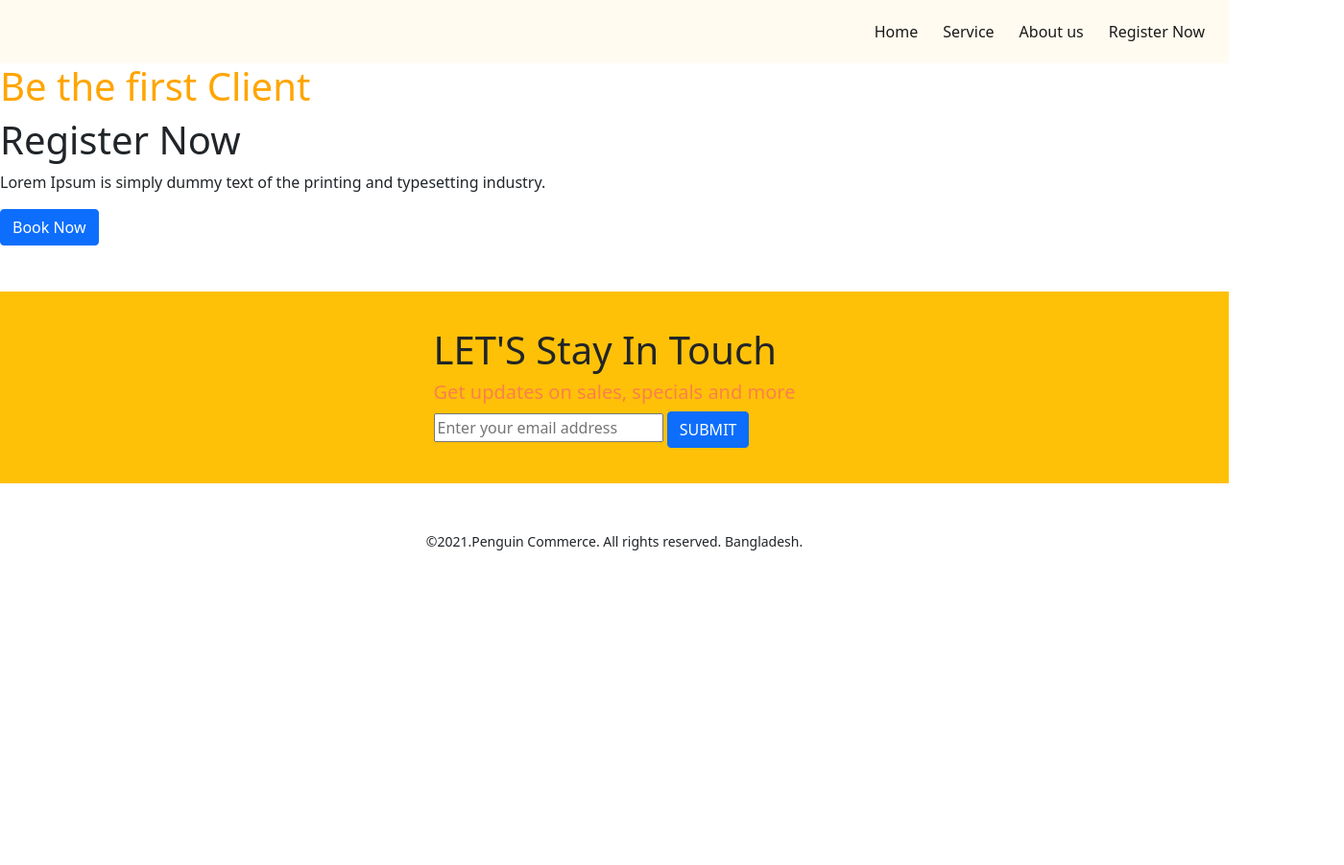
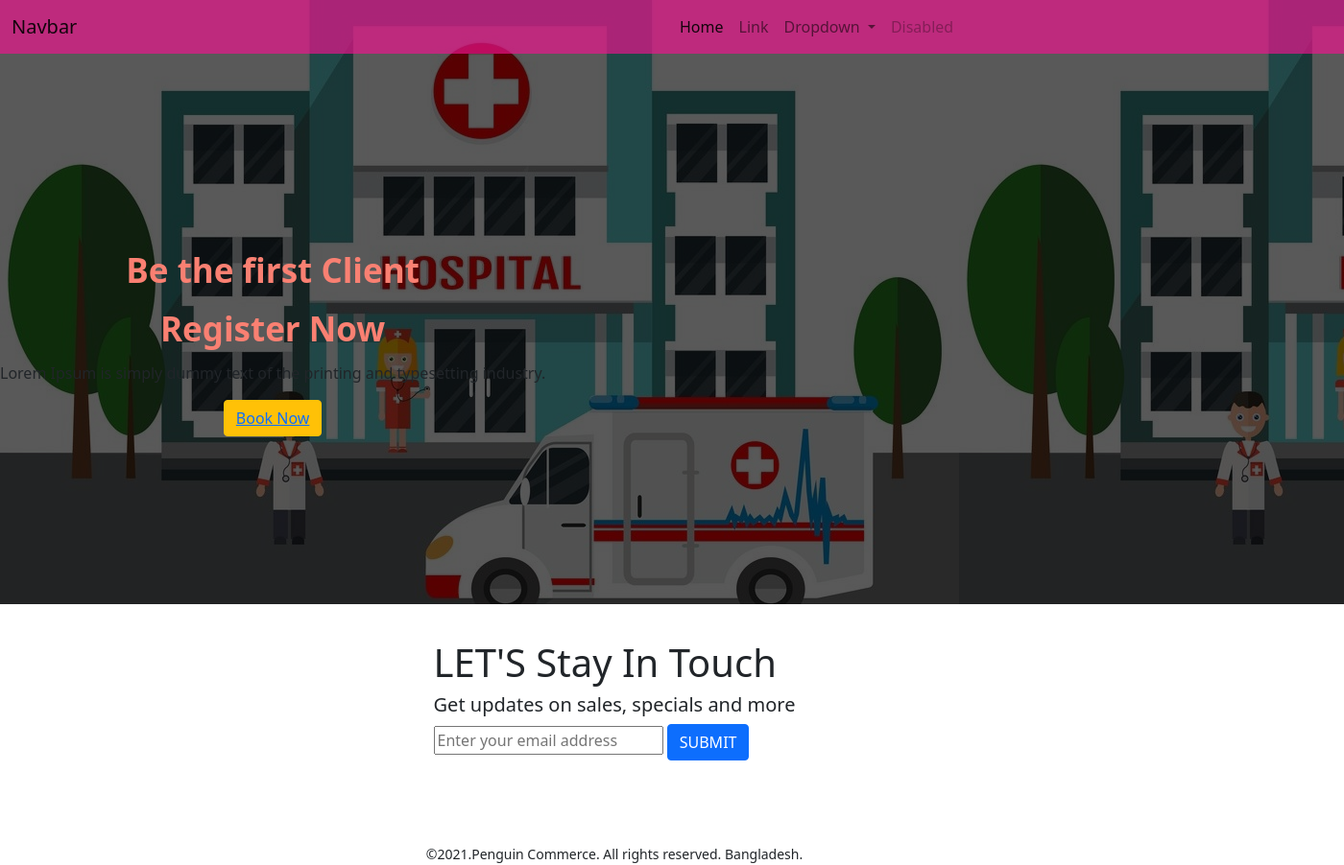
Before and after one commit to FarjanaAkter01/hospital-transport, a plain HTML site: page index.html in a window 1280 px wide. Shown: the whole page at 96% size, 1400 px wide, since content can reach past the window. Before the commit the page ends 800 px from the top, so only its background shows below. Drawn offline with nearby package versions, Linux system fonts and the light colour scheme.

Commit message:
extra commit

```diff
--- a/index.html
+++ b/index.html
@@ -6,51 +6,67 @@
     <title>Hospital Trasport</title>
     <link href="https://cdn.jsdelivr.net/npm/bootstrap@5.0.0-beta1/dist/css/bootstrap.min.css" rel="stylesheet" integrity="sha384-giJF6kkoqNQ00vy+HMDP7azOuL0xtbfIcaT9wjKHr8RbDVddVHyTfAAsrekwKmP1" crossorigin="anonymous">
     <link rel="stylesheet" href="css/all.min.css">
-    <link rel="stylesheet" href="css/style.css">
+    <link rel="stylesheet" href="style.css">
 
 </head>
 <body>
+  <main>
 <section>
 
-  <div class="container-fluid topbar">
-    <nav class="navbar navbar-expand-lg navbar-light hello">
-          <button class="navbar-toggler" type="button" data-bs-toggle="collapse" data-bs-target="#navbarNav" aria-controls="navbarNav" aria-expanded="false" aria-label="Toggle navigation">
+  <nav class="navbar navbar-expand-lg navbar-light">
+    <div class="container-fluid">
+      <div class="col-6"><a  class="navbar-brand" href="#">Navbar</a></div>
+
+      <div class="col-6 d-flex justify-content-end">
+        <button class="navbar-toggler" type="button" data-bs-toggle="collapse" data-bs-target="#navbarSupportedContent" aria-controls="navbarSupportedContent" aria-expanded="false" aria-label="Toggle navigation">
           <span class="navbar-toggler-icon"></span>
         </button>
-          <div class="collapse navbar-collapse d-flex justify-content-end list" id="navbarNav">
-            <ul class="navbar-nav text">
+        <div class="collapse navbar-collapse" id="navbarSupportedContent">
+          <ul class="navbar-nav  me-auto mb-2 mb-lg-0 ml-auto">
             <li class="nav-item">
-                <a class="nav-link active " aria-current="page" href="#">Home</a>
+              <a class="nav-link active" aria-current="page" href="#">Home</a>
             </li>
             <li class="nav-item">
-                <a class="nav-link active" href="">Service</a>
+              <a class="nav-link" href="#">Link</a>
+            </li>
+            <li class="nav-item dropdown">
+              <a class="nav-link dropdown-toggle" href="#" id="navbarDropdown" role="button" data-bs-toggle="dropdown" aria-expanded="false">
+                Dropdown
+              </a>
+              <ul class="dropdown-menu" aria-labelledby="navbarDropdown">
+                <li><a class="dropdown-item" href="#">Action</a></li>
+                <li><a class="dropdown-item" href="#">Another action</a></li>
+                <li><hr class="dropdown-divider"></li>
+                <li><a class="dropdown-item" href="#">Something else here</a></li>
+              </ul>
             </li>
             <li class="nav-item">
-                <a class="nav-link active" href="#">About us</a>
-              </li>
-              <li class="nav-item">
-                <a class="nav-link active" href="#subscribe">Register Now</a>
+              <a class="nav-link disabled" href="#" tabindex="-1" aria-disabled="true">Disabled</a>
             </li>
           </ul>
         </div>
-
+      </div>
     </div>
   </nav>
-    <section>
-      <div id="photo">
-           <h1><span class="orange-highlight">Be the first Client</span></h1>
-            <h1>Register Now</h1>
-            <p>Lorem Ipsum is simply dummy text of the printing and typesetting industry.</p>
-            <button class="btn btn-primary"><a href="#"></i>Book Now</a></button>
-      </div>
-    </section>
 
 
 
 
+    <section>
+      <div class="bannar-text text-center" >
+           <h1><span class="orange-highlight">Be the first Client</span></h1>
+            <h1>Register Now</h1>
+            <p>Lorem Ipsum is simply dummy text of the printing and typesetting industry.</p>
+            <button class="btn btn-warning"><a href="#"></i>Book Now</a></button>
+      </div>
+    </section>
+
+  </main>
+
+
 
         <!-- subscribe part -->
-      <section id="subscribe" style="height:200px" class="bg-warning mt-5 d-flex justify-content-center align-items-center">
+      <section id="subscribe" style="height:200px" class=" d-flex justify-content-center align-items-center">
         <div>
          <h1>LET'S Stay In Touch</h1>
          <h5>Get updates on sales, specials and more</h5>
@@ -62,7 +78,7 @@
       </section>
       <!-- subscribe part end -->
 
-    </main>
+
 
     <!-- footer part -->
     <footer class="text-center mt-5">
--- a/style.css
+++ b/style.css
@@ -0,0 +1,28 @@
+main{
+    background-image: url(../hospital-transport/Image/car1.png);
+    width: 1400px;
+    height: 630px;
+    position: relative;
+}
+main::before{
+    position: absolute;
+    content: '';
+    background: rgba(0,0,0,0.65);
+    width: 100%;
+    height: 100%;
+}
+nav{
+    background: rgba(245,17,145,0.65);
+
+}
+.bannar-text{
+    padding-top: 200px;
+    position: absolute;
+    z-index: 2000;
+}
+.bannar-text h1{
+    font-size: 35px;
+    font-weight: 700;
+    line-height: 1.5;
+    color:salmon;
+}
```
Also changed, not shown: Image/car1.png (added). Lines whose indentation alone changed are shown as unchanged.
